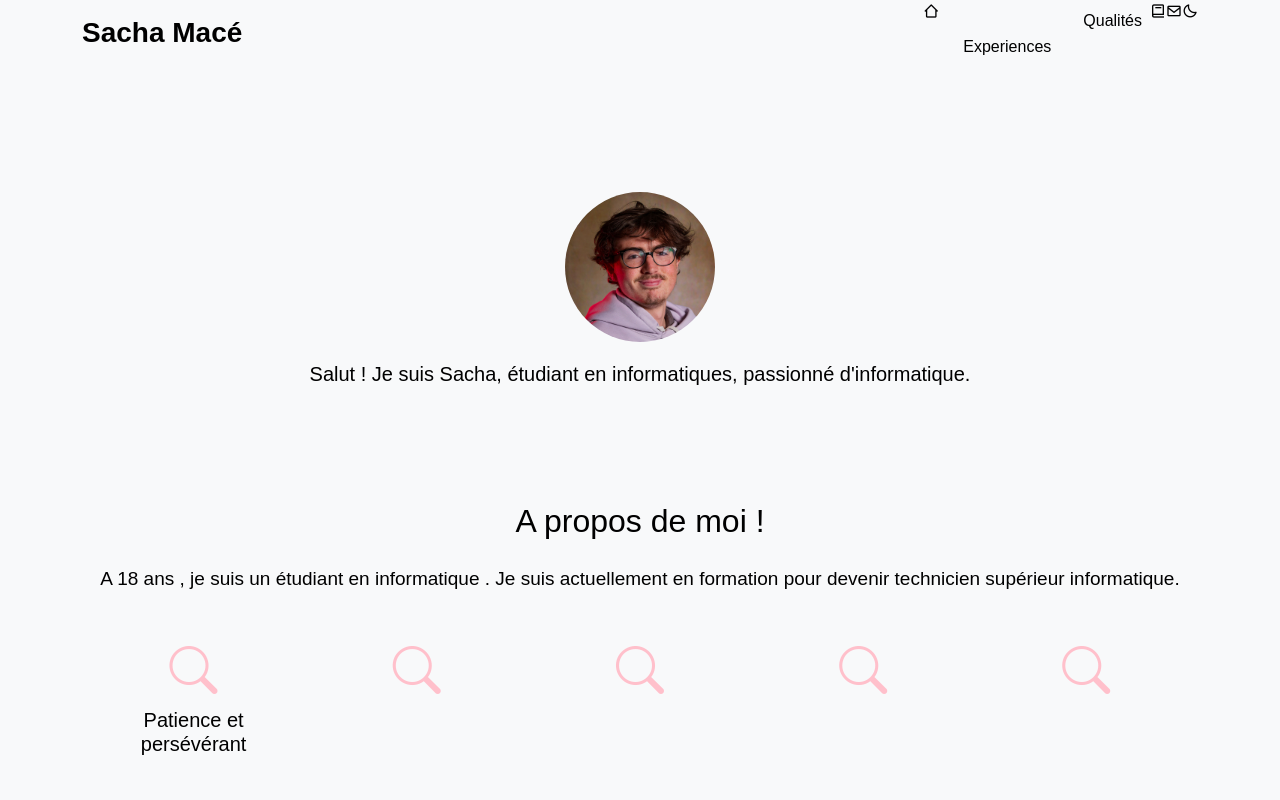
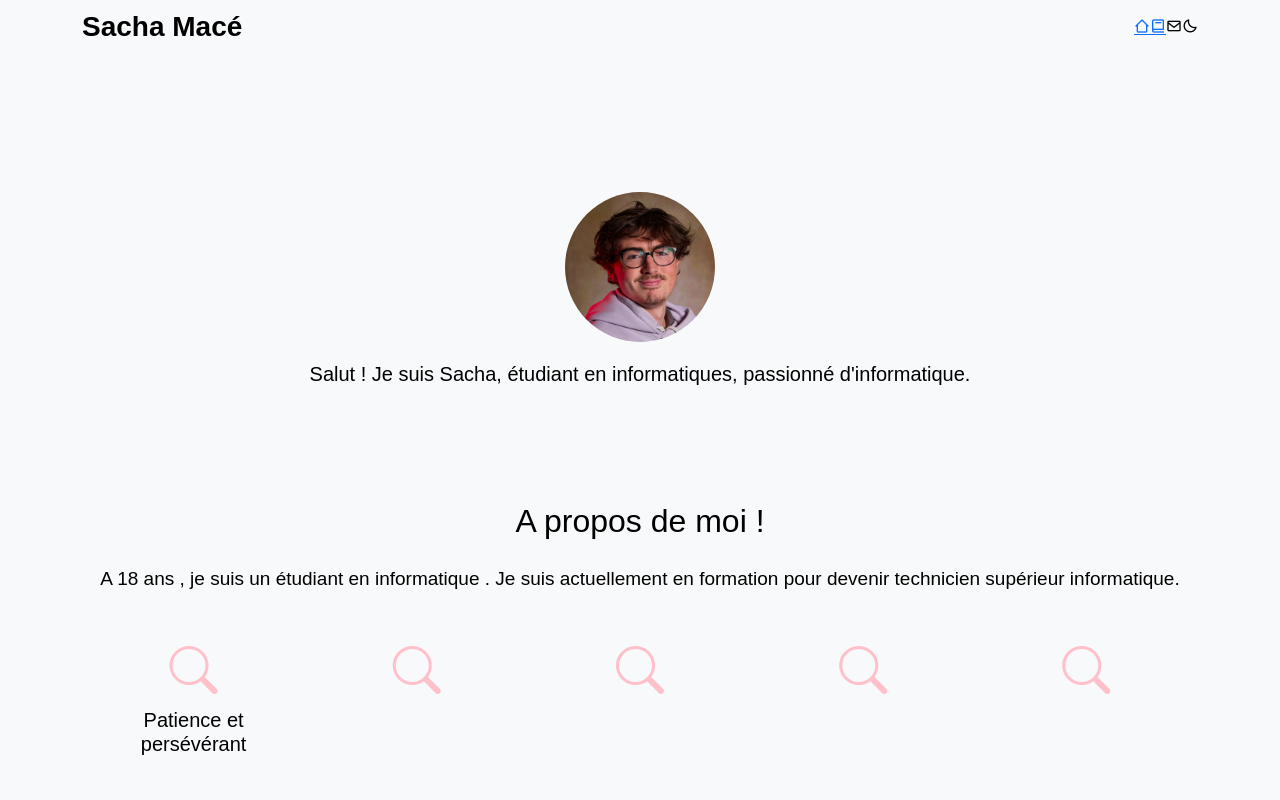
Before and after one commit to sachamace/PortFolio, a plain HTML site: page index.html in a window 1280 px wide. Shown: the top 800 px of the page. Drawn offline with nearby package versions, Linux system fonts and the light colour scheme.

Commit message:
Menu bootstrap terminé

```diff
--- a/index.html
+++ b/index.html
@@ -20,24 +20,19 @@
                 <div class="collapse navbar-collapse" id="navbarNav">
                     <ul class="navbar-nav ms-auto">
                         <li class="nav-item">
-                            <i class='bx  bx-home-alt-2' class="nav-link" href="#a-propos"></i>
-                            <a></a>
+                            <a class='bx  bx-home-alt-2' class="nav-link" href="#a-propos"></a>
                         </li>
                         <li class="nav-item">
-                            <i class='bx  bx-man'></i>
-                            <a class="nav-link" href="#portfolio">Experiences</a>
+                            <a class='bx  bx-man' class="nav-link" href="#portfolio"></a>
                         </li>
                         <li class="nav-item">
-                            <a class="nav-link" href="#portfolio">Qualités</a>
+                            <a class='bx  bx-light-bulb-alt' class="nav-link" href="#portfolio" ></a>
                         </li>
                         <li class="nav-item">
-                            <a  href="#portfolio"></a>
-                            <i class='bx  bx-book' class="nav-link"></i>
+                            <a class='bx  bx-book' class="nav-link" href="#portfolio"></a>
                         </li>
                         <li class="nav-item">
-
-                            <i class='bx  bx-envelope' class="nav-link" ></i>
-
+                            <i class='bx  bx-envelope' class="nav-link" href="#contact"></i>
                         </li>
                         <li class="nav-item">
                             <i class='bx  bx-moon' id="theme-toggle" class="nav-link btn btn-link" ></i>
```
